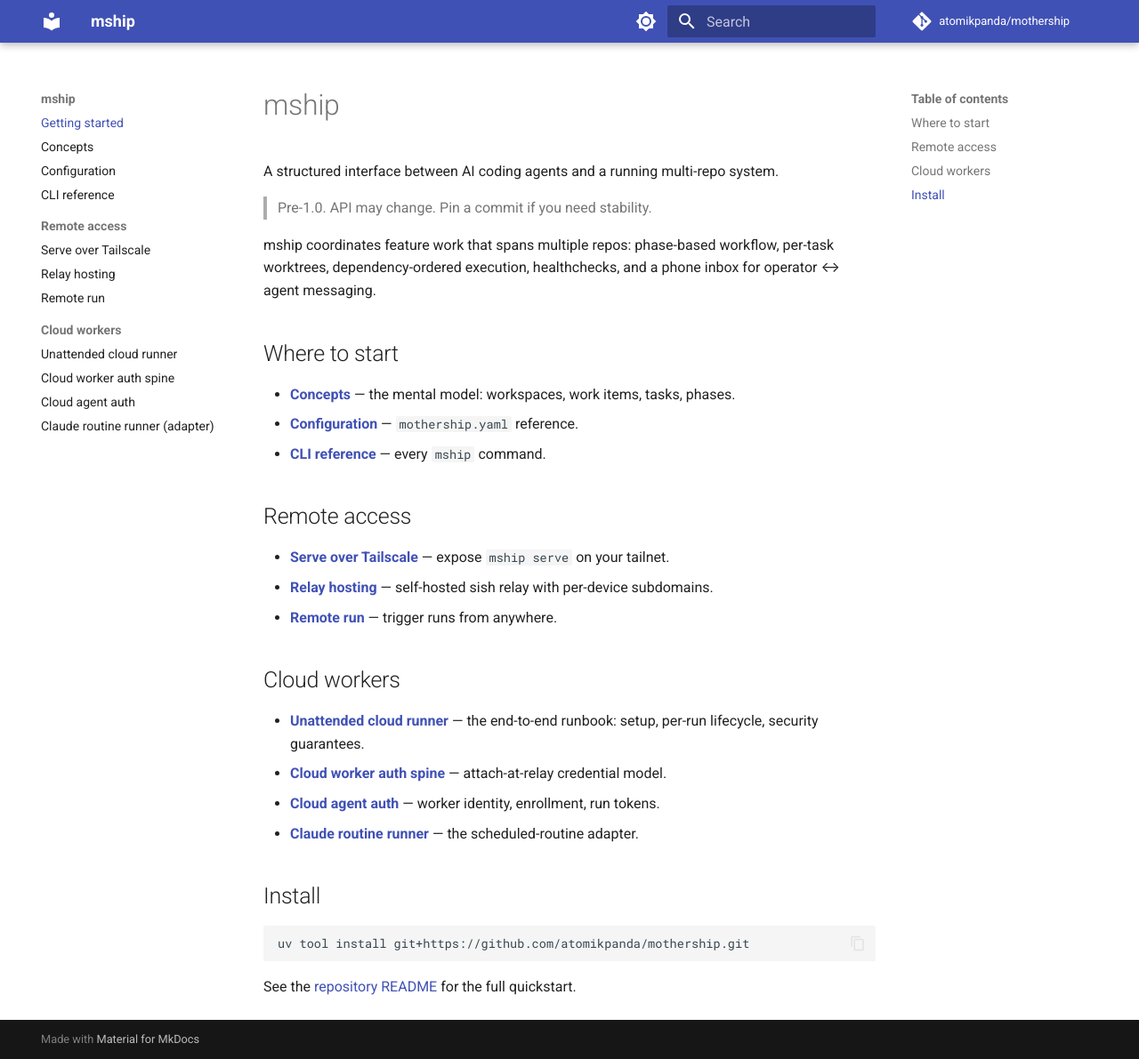
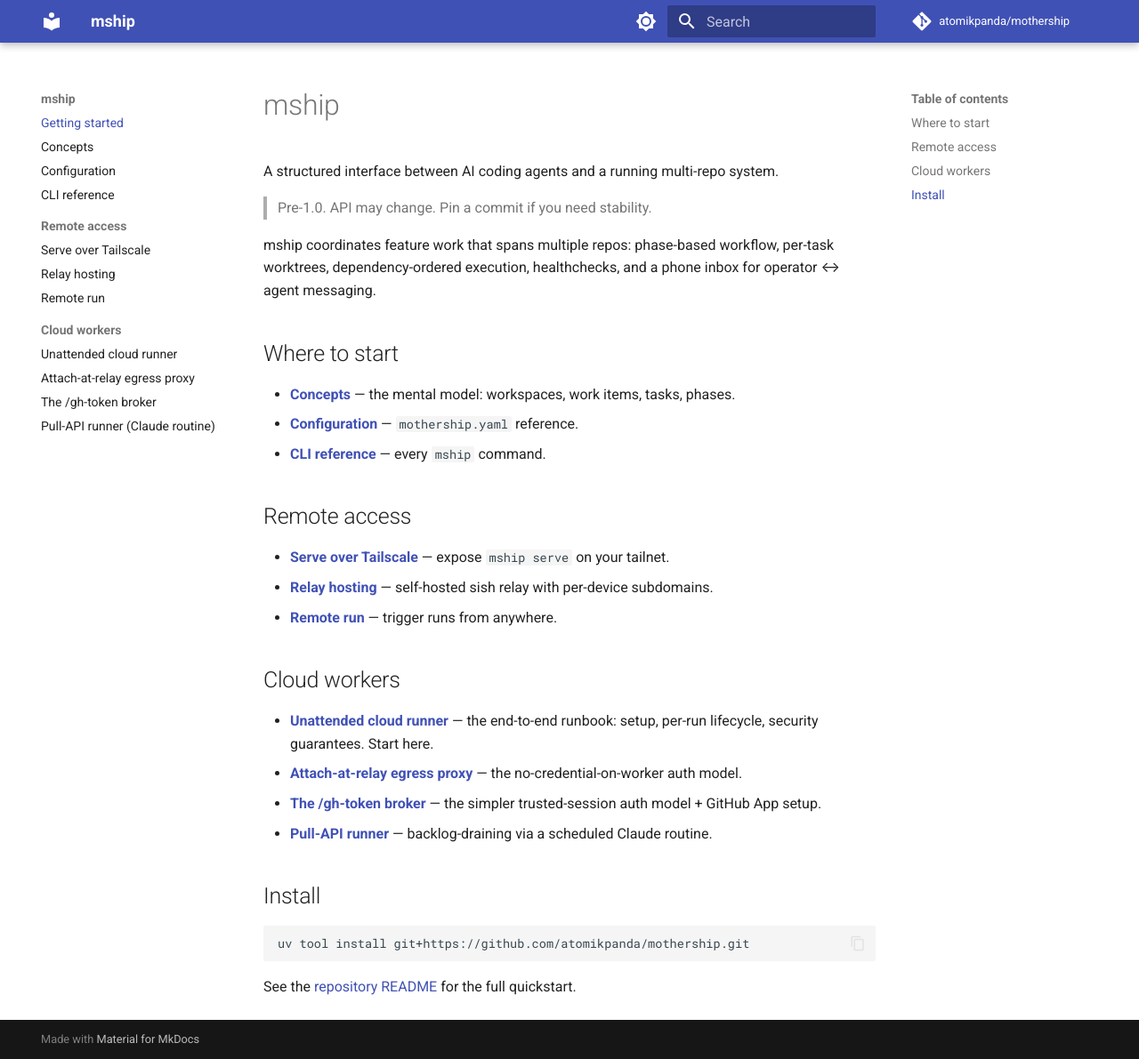
Before and after one commit to atomikpanda/mothership, an MkDocs documentation site: the page built from docs/index.md, in a window 1280 px wide and 1191 px high. Shown: the whole window at 89% size. Built offline with MkDocs 1.6.1 and Material for MkDocs 9.7.7, drawn with Linux system fonts in a browser that asks for light colours; comment, search, counter and statistics services are not loaded.

Commit message:
docs: nav/index labels track retitled cloud-runner docs; fix stale broker name
Claude-Session: https://claude.ai/code/session_014KE6RJkqUvU8eiAJNPgHLL

```diff
--- a/docs/index.md
+++ b/docs/index.md
@@ -22,10 +22,10 @@ inbox for operator ↔ agent messaging.
 
 ## Cloud workers
 
-- **[Unattended cloud runner](unattended-cloud-runner.md)** — the end-to-end runbook: setup, per-run lifecycle, security guarantees.
-- **[Cloud worker auth spine](cloud-worker-auth-spine.md)** — attach-at-relay credential model.
-- **[Cloud agent auth](cloud-agent-auth.md)** — worker identity, enrollment, run tokens.
-- **[Claude routine runner](adapters/claude-routine-runner.md)** — the scheduled-routine adapter.
+- **[Unattended cloud runner](unattended-cloud-runner.md)** — the end-to-end runbook: setup, per-run lifecycle, security guarantees. Start here.
+- **[Attach-at-relay egress proxy](cloud-worker-auth-spine.md)** — the no-credential-on-worker auth model.
+- **[The /gh-token broker](cloud-agent-auth.md)** — the simpler trusted-session auth model + GitHub App setup.
+- **[Pull-API runner](adapters/claude-routine-runner.md)** — backlog-draining via a scheduled Claude routine.
 
 ## Install
 
--- a/mkdocs.yml
+++ b/mkdocs.yml
@@ -45,6 +45,6 @@ nav:
       - Remote run: remote-run.md
   - Cloud workers:
       - Unattended cloud runner: unattended-cloud-runner.md
-      - Cloud worker auth spine: cloud-worker-auth-spine.md
-      - Cloud agent auth: cloud-agent-auth.md
-      - Claude routine runner (adapter): adapters/claude-routine-runner.md
+      - Attach-at-relay egress proxy: cloud-worker-auth-spine.md
+      - The /gh-token broker: cloud-agent-auth.md
+      - Pull-API runner (Claude routine): adapters/claude-routine-runner.md
```
Also changed, not shown: docs/remote-run.md (+1 -1 lines).
